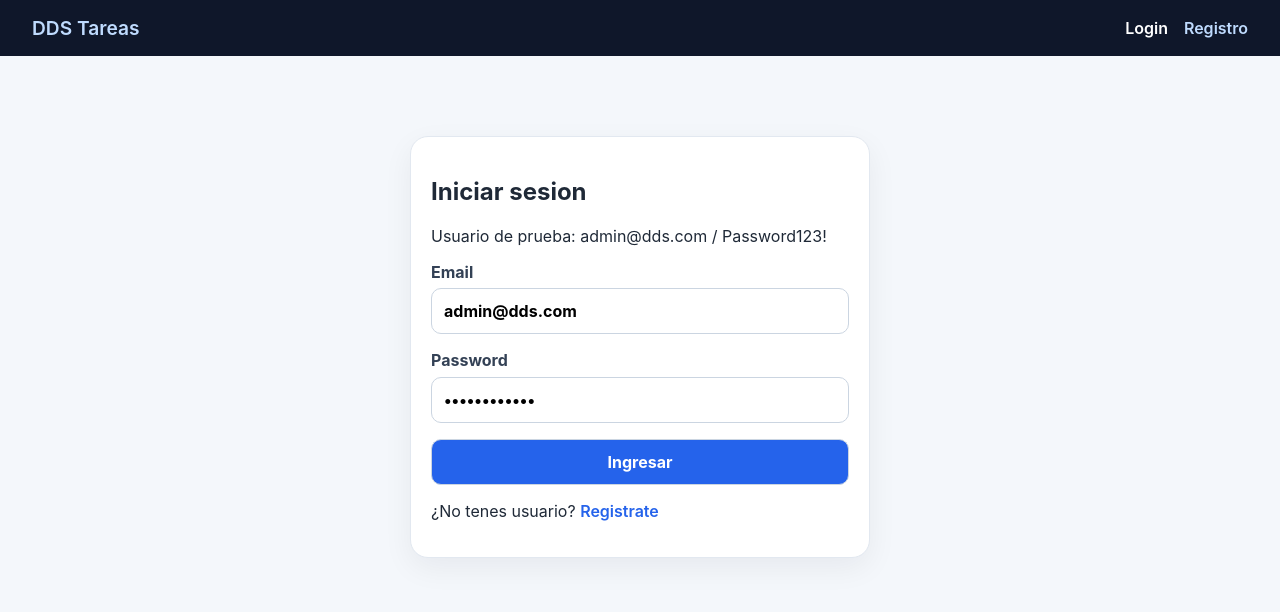
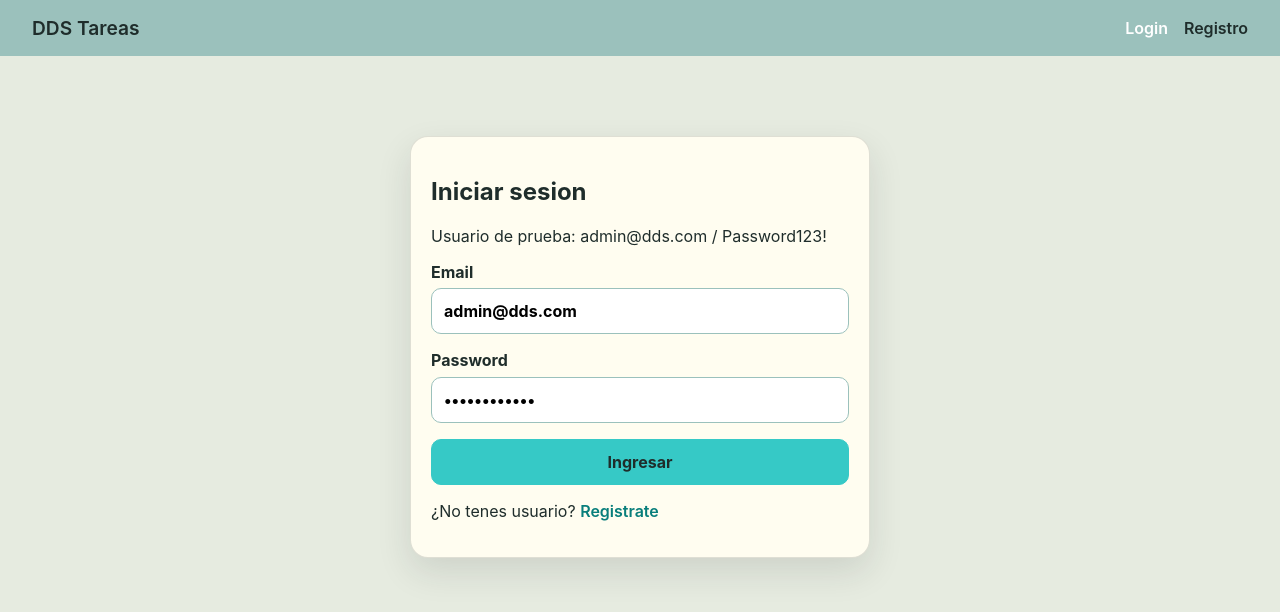
Before and after one commit to fbruschini/parcial-dds, a React (Vite) app in the folder frontend/: page /login in a window 1280 px wide. Shown: the top 612 px of the page. Built offline with nearby package versions, Linux system fonts and the light colour scheme; no server answers.

Commit message:
Actualizar paleta visual y corregir formulario de tarea
Co-authored-by: Fabricio Bruschini <fbruschini11@gmail.com>

```diff
--- a/frontend/src/components/TaskForm.jsx
+++ b/frontend/src/components/TaskForm.jsx
@@ -62,8 +62,8 @@ export default function TaskForm({ task, projects, users, onSubmit, submitLabel
   }
 
   return (
-    <form className="card form-grid" onSubmit={handleSubmit}>
-      <label>
+    <form className="card form-grid task-form" onSubmit={handleSubmit}>
+      <label className="span-2">
         Proyecto
         <select name="proyectoId" value={values.proyectoId} onChange={updateField} disabled={isEditing} required>
           <option value="">Seleccionar proyecto</option>
@@ -74,7 +74,7 @@ export default function TaskForm({ task, projects, users, onSubmit, submitLabel
           ))}
         </select>
       </label>
-      <label>
+      <label className="span-2">
         Responsable
         <select name="responsableId" value={values.responsableId} onChange={updateField} disabled={!isAdminLike} required>
           <option value="">Seleccionar responsable</option>
@@ -85,11 +85,11 @@ export default function TaskForm({ task, projects, users, onSubmit, submitLabel
           ))}
         </select>
       </label>
-      <label>
+      <label className="span-2">
         Titulo
         <input name="titulo" value={values.titulo} onChange={updateField} disabled={!isAdminLike} required />
       </label>
-      <label>
+      <label className="span-2">
         Fecha limite
         <input
           type="date"
--- a/frontend/src/styles/main.css
+++ b/frontend/src/styles/main.css
@@ -1,6 +1,17 @@
 :root {
-  color: #1f2937;
-  background: #f4f7fb;
+  --color-coral: #fd6a5a;
+  --color-cream: #f4f1bb;
+  --color-sage: #9bc1bc;
+  --color-mist: #e6ebe0;
+  --color-aqua: #36c9c6;
+  --color-ink: #1f2d2b;
+  --color-muted: #5f7470;
+  --color-card: #fffdf0;
+  --color-border: rgba(31, 45, 43, 0.14);
+  --shadow-soft: 0 14px 34px rgba(31, 45, 43, 0.12);
+
+  color: var(--color-ink);
+  background: var(--color-mist);
   font-family:
     Inter, ui-sans-serif, system-ui, -apple-system, BlinkMacSystemFont, "Segoe UI", sans-serif;
 }
@@ -14,7 +25,7 @@ body {
 }
 
 a {
-  color: #2563eb;
+  color: #087e7b;
   font-weight: 600;
   text-decoration: none;
 }
@@ -27,21 +38,41 @@ button,
 input,
 select,
 textarea {
-  border: 1px solid #cbd5e1;
+  background: #ffffff;
+  border: 1px solid var(--color-sage);
   border-radius: 10px;
   font: inherit;
   padding: 0.75rem;
+  width: 100%;
+}
+
+input:focus,
+select:focus,
+textarea:focus {
+  border-color: var(--color-aqua);
+  box-shadow: 0 0 0 3px rgba(54, 201, 198, 0.22);
+  outline: none;
 }
 
 button {
-  background: #2563eb;
-  color: white;
+  background: var(--color-aqua);
+  border-color: var(--color-aqua);
+  color: var(--color-ink);
   cursor: pointer;
   font-weight: 700;
+  width: auto;
 }
 
 button:hover:not(:disabled) {
-  background: #1d4ed8;
+  background: #28b5b2;
+}
+
+button.secondary:hover:not(:disabled) {
+  background: #ebe7a5;
+}
+
+button.danger:hover:not(:disabled) {
+  background: #e75649;
 }
 
 button:disabled {
@@ -50,12 +81,15 @@ button:disabled {
 }
 
 button.secondary {
-  background: #e2e8f0;
-  color: #0f172a;
+  background: var(--color-cream);
+  border-color: var(--color-cream);
+  color: var(--color-ink);
 }
 
 button.danger {
-  background: #dc2626;
+  background: var(--color-coral);
+  border-color: var(--color-coral);
+  color: #ffffff;
 }
 
 .app-shell {
@@ -64,15 +98,15 @@ button.danger {
 
 .topbar {
   align-items: center;
-  background: #0f172a;
-  color: white;
+  background: var(--color-sage);
+  color: var(--color-ink);
   display: flex;
   justify-content: space-between;
   padding: 1rem 2rem;
 }
 
 .brand {
-  color: white;
+  color: var(--color-ink);
   font-size: 1.2rem;
 }
 
@@ -84,11 +118,11 @@ button.danger {
 }
 
 .topbar a {
-  color: #bfdbfe;
+  color: var(--color-ink);
 }
 
 .topbar a.active {
-  color: white;
+  color: #ffffff;
 }
 
 .container {
@@ -98,10 +132,10 @@ button.danger {
 }
 
 .card {
-  background: white;
-  border: 1px solid #e2e8f0;
+  background: var(--color-card);
+  border: 1px solid var(--color-border);
   border-radius: 18px;
-  box-shadow: 0 10px 30px rgba(15, 23, 42, 0.06);
+  box-shadow: var(--shadow-soft);
   margin-bottom: 1.25rem;
   padding: 1.25rem;
 }
@@ -118,7 +152,7 @@ button.danger {
 }
 
 .page-title p {
-  color: #64748b;
+  color: var(--color-muted);
   margin: 0.3rem 0 0;
 }
 
@@ -129,6 +163,30 @@ button.danger {
   display: grid;
   gap: 1rem;
   grid-template-columns: repeat(auto-fit, minmax(220px, 1fr));
+}
+
+.task-form {
+  grid-template-columns: repeat(4, minmax(0, 1fr));
+  max-width: 980px;
+  width: 100%;
+}
+
+.task-form label {
+  min-width: 0;
+}
+
+.task-form .span-2 {
+  grid-column: span 2;
+}
+
+.task-form .wide {
+  grid-column: 1 / -1;
+}
+
+.task-form select,
+.task-form input,
+.task-form textarea {
+  min-width: 0;
 }
 
 .detail-grid {
@@ -144,7 +202,7 @@ button.danger {
 .task-detail-header,
 .section-heading {
   align-items: flex-start;
-  border-bottom: 1px solid #e2e8f0;
+  border-bottom: 1px solid var(--color-border);
   display: flex;
   gap: 1rem;
   justify-content: space-between;
@@ -159,13 +217,13 @@ button.danger {
 
 .task-detail-header p,
 .section-heading p {
-  color: #64748b;
+  color: var(--color-muted);
   line-height: 1.5;
   margin: 0.35rem 0 0;
 }
 
 .task-detail-header a {
-  background: #eff6ff;
+  background: var(--color-cream);
   border-radius: 999px;
   padding: 0.45rem 0.85rem;
   white-space: nowrap;
@@ -225,7 +283,7 @@ button.danger {
 }
 
 label {
-  color: #334155;
+  color: var(--color-ink);
   display: grid;
   font-weight: 700;
   gap: 0.4rem;
@@ -246,12 +304,12 @@ label {
 .link-button {
   background: transparent;
   border: 0;
-  color: #bfdbfe;
+  color: var(--color-ink);
   padding: 0;
 }
 
 .user-pill {
-  background: rgba(255, 255, 255, 0.1);
+  background: rgba(244, 241, 187, 0.7);
   border-radius: 999px;
   padding: 0.35rem 0.75rem;
 }
@@ -262,20 +320,20 @@ label {
 }
 
 .alert {
-  background: #e0f2fe;
+  background: rgba(54, 201, 198, 0.18);
   border-radius: 12px;
   margin-bottom: 1rem;
   padding: 1rem;
 }
 
 .alert-error {
-  background: #fee2e2;
-  color: #991b1b;
+  background: rgba(253, 106, 90, 0.18);
+  color: #8d2a22;
 }
 
 .alert-success {
-  background: #dcfce7;
-  color: #166534;
+  background: rgba(155, 193, 188, 0.35);
+  color: #214743;
 }
 
 .table-wrapper {
@@ -289,13 +347,13 @@ table {
 
 th,
 td {
-  border-bottom: 1px solid #e2e8f0;
+  border-bottom: 1px solid var(--color-border);
   padding: 0.9rem;
   text-align: left;
 }
 
 th {
-  color: #475569;
+  color: var(--color-muted);
   font-size: 0.85rem;
   text-transform: uppercase;
 }
@@ -310,35 +368,35 @@ th {
 
 .priority-critica,
 .state-cancelada {
-  background: #fee2e2;
-  color: #991b1b;
+  background: var(--color-coral);
+  color: #ffffff;
 }
 
 .priority-alta,
 .state-bloqueada {
-  background: #ffedd5;
-  color: #9a3412;
+  background: var(--color-cream);
+  color: var(--color-ink);
 }
 
 .priority-media,
 .state-en_progreso {
-  background: #dbeafe;
-  color: #1e40af;
+  background: var(--color-aqua);
+  color: var(--color-ink);
 }
 
 .priority-baja,
 .state-finalizada {
-  background: #dcfce7;
-  color: #166534;
+  background: var(--color-sage);
+  color: var(--color-ink);
 }
 
 .state-pendiente {
-  background: #f1f5f9;
-  color: #334155;
+  background: var(--color-mist);
+  color: var(--color-ink);
 }
 
 .is-overdue {
-  background: #fff1f2;
+  background: rgba(253, 106, 90, 0.1);
 }
 
 .pagination {
@@ -358,7 +416,7 @@ th {
 }
 
 .definition-list dt {
-  color: #64748b;
+  color: var(--color-muted);
   font-weight: 800;
 }
 
@@ -376,20 +434,20 @@ th {
 }
 
 .timeline li {
-  background: #f8fafc;
-  border: 1px solid #e2e8f0;
+  background: rgba(230, 235, 224, 0.65);
+  border: 1px solid var(--color-border);
   border-radius: 14px;
   padding: 1rem;
 }
 
 .timeline span {
-  color: #64748b;
+  color: var(--color-muted);
   display: block;
   font-size: 0.9rem;
 }
 
 pre {
-  background: #0f172a;
+  background: var(--color-ink);
   border-radius: 10px;
   color: #e2e8f0;
   font-size: 0.9rem;
@@ -413,14 +471,14 @@ pre {
 }
 
 .big-number {
-  color: #2563eb;
+  color: #087e7b;
   font-size: 3rem;
   font-weight: 900;
   margin: 0;
 }
 
 .danger-text {
-  color: #dc2626;
+  color: var(--color-coral);
 }
 
 .empty-state {
@@ -448,6 +506,16 @@ pre {
     grid-template-columns: 1fr;
   }
 
+  .task-form {
+    grid-template-columns: 1fr;
+    max-width: none;
+  }
+
+  .task-form .span-2,
+  .task-form .wide {
+    grid-column: 1 / -1;
+  }
+
   .task-actions-card {
     position: static;
   }
```
